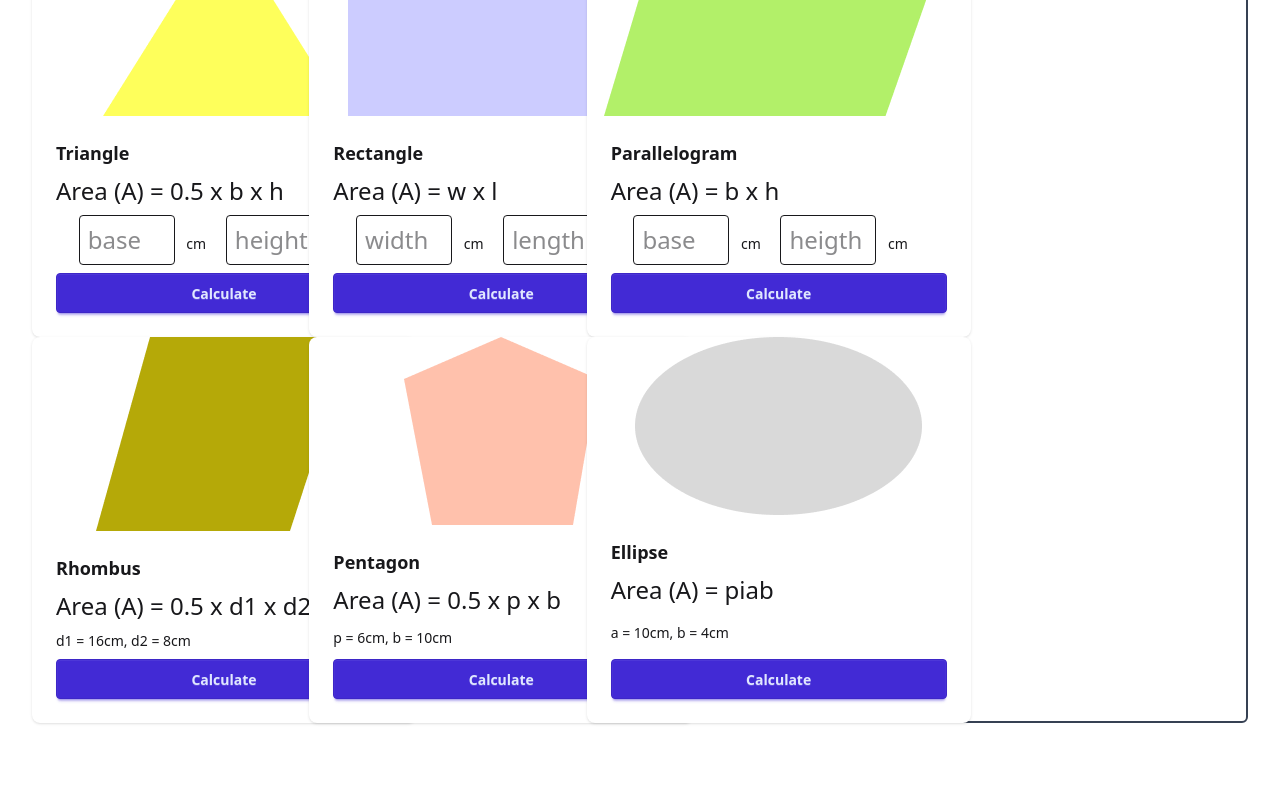
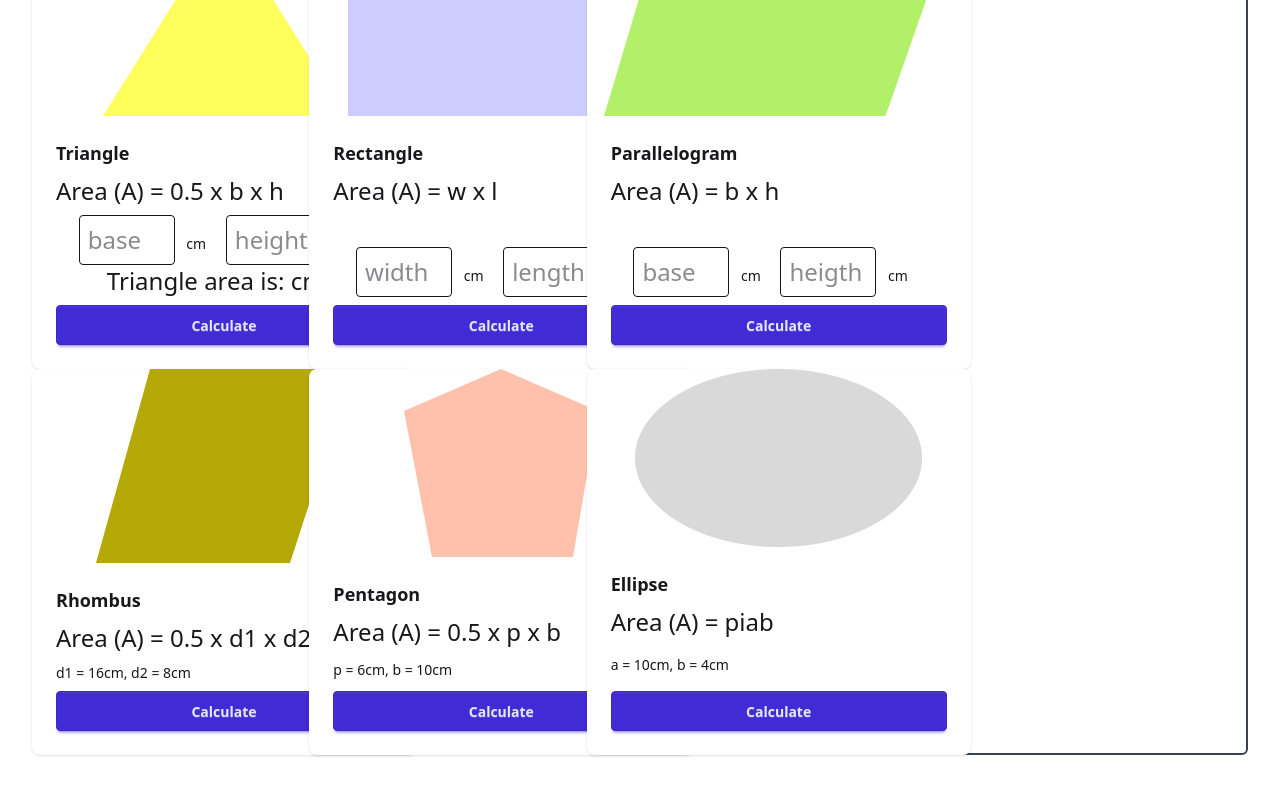
Before and after one commit to NeelaFT/Geometry-Genius, a plain HTML site: page index.html in a window 1280 px wide. Shown: the part 110-897 px from the top of the page. Before the commit the page ends 865 px from the top, so only its background shows below. Drawn offline with nearby package versions, Linux system fonts and the light colour scheme.

Commit message:
added a section in triangle

```diff
--- a/index.html
+++ b/index.html
@@ -32,6 +32,7 @@
                             <span class="mr-4 ml-2">cm</span>
                             <input id="triangle-height" class="w-24 text-2xl p-2 rounded-sm" type="text" placeholder="height">
                             <span class="mr-4 ml-2">cm</span>
+                            <p class="text-2xl">Triangle area is: <span id="triangle-area"></span><span>cm <sup>2</sup></span></p>
                         </div>
                         <div class="card-actions">
                             <button onclick="triangleAreaCal()" class="btn btn-primary w-full">Calculate</button>
```
